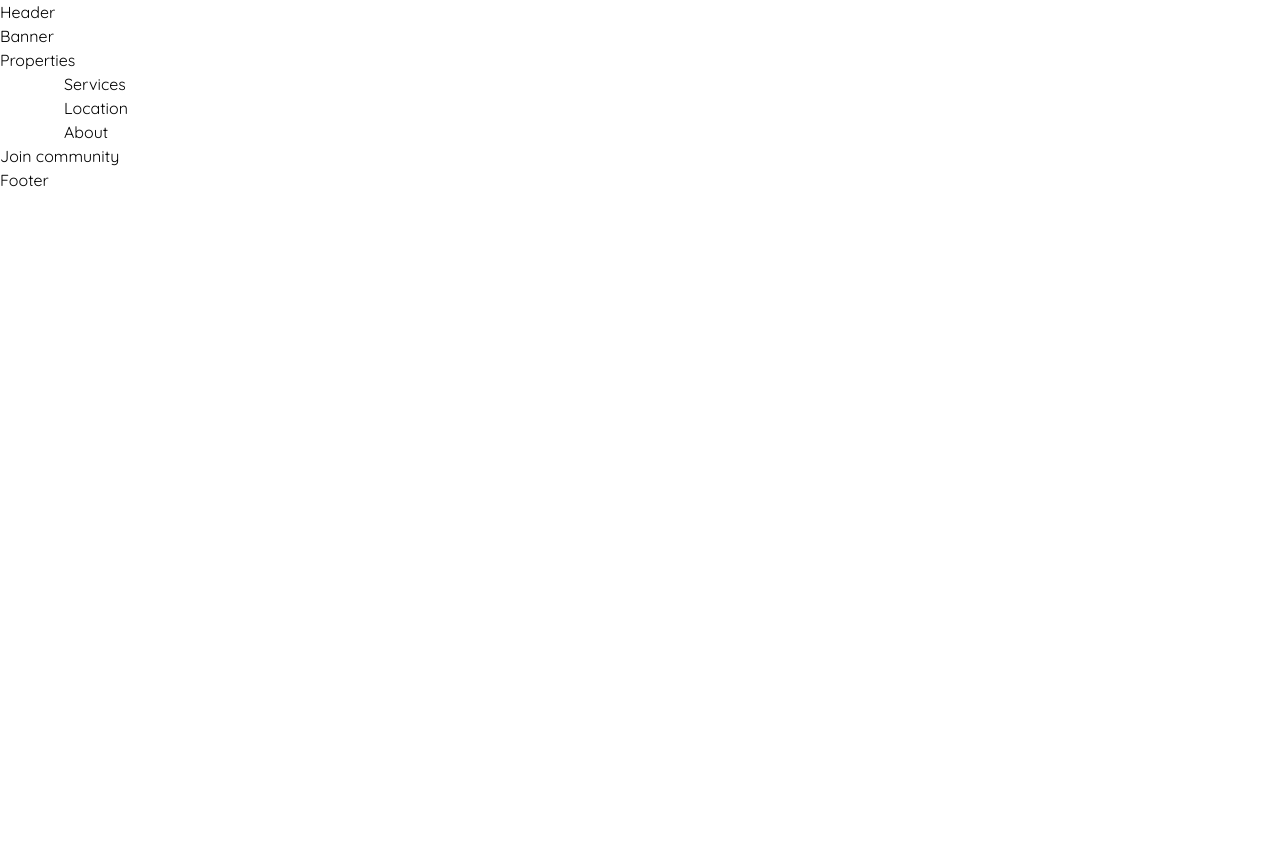
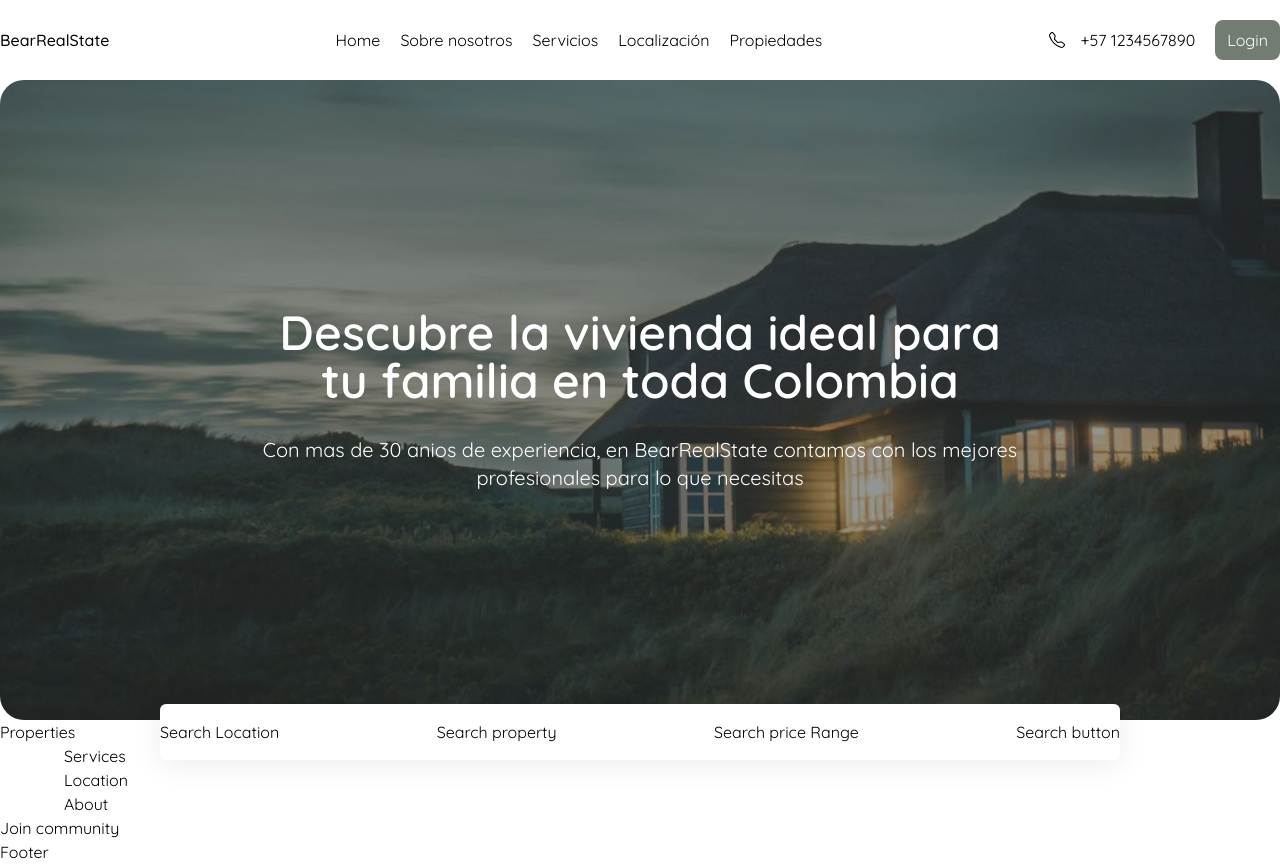
Before and after one commit to Trueno2564/real-state-lp, a Next.js app: page / in a window 1280 px wide. Before the commit the page ends 800 px from the top, so only its background shows below. Built offline with nearby package versions, Linux system fonts and the light colour scheme.

Commit message:
agregar componentes necesarios

```diff
--- a/src/components/Banner/Banner.tsx
+++ b/src/components/Banner/Banner.tsx
@@ -1,5 +1,15 @@
+import { FloatedSearch } from "../FloatedSearch";
+
 export function Banner() {
     return (
-        <p>Banner</p>
+        <div className="container relative mx-auto">
+            <div className="pt-20 md:pt-0 min-h-[80vh] bg-banner bg-no-repeat bg-cover bg-center rounded-3xl relative flex flex-col items-center md:justify-center">
+                <div className="max-w-3xl text-center text-white">
+                    <h2 className="text-5xl font-semibold">Descubre la vivienda ideal para tu familia en toda Colombia</h2>
+                    <p className="mt-2 text-xl md:mt-8">Con mas de 30 anios de experiencia, en BearRealState contamos con los mejores profesionales para lo que necesitas</p>
+                </div>
+                <FloatedSearch/>
+            </div>
+        </div>
     )
 }
--- a/src/components/FloatedSearch/FloatedSearch.tsx
+++ b/src/components/FloatedSearch/FloatedSearch.tsx
@@ -1,6 +1,19 @@
+import { SearchButton } from "../SearchButton";
+import { SearchLocation } from "../SearchLocation";
+import { SearchPriceRange } from "../SearchPriceRange";
+import { SearchProperty } from "../SearchProperty";
+import { Transition } from "../Transition";
 
 export function FloatedSearch() {
     return (
-        <p>Floated search</p>
+        <Transition className="absolute bottom-10 md:-bottom-10 left-0 right-0 w-[75%] mx-auto">
+            <div className="flex-col justify-between gap-4 py-4 bg-white rounded-md md:flex md:flex-row backdrop-blur shadow-light">
+                <SearchLocation/>
+                <SearchProperty/>
+                <SearchPriceRange/>
+                <SearchButton/>
+            </div>
+        </Transition>
+
     )
 }
--- a/src/components/Header/Header.tsx
+++ b/src/components/Header/Header.tsx
@@ -1,8 +1,30 @@
 "use client"
 
+import { CiMenuFries } from 'react-icons/ci'
+import { BsTelephone } from 'react-icons/bs'
+import Link from "next/link"
+import { Navbar } from '../Navbar'
+import { useState } from 'react'
+
 export function Header() {
+    const [openMobileMenu, setOpenMobileMenu] = useState(false)
+    return (
+        <div className="container mx-auto my-5">
+            <div className="flex items-center justify-between px=5 md:px-0">
+                <Link href="/">
+                    <h1 className="font-medium">BearRealState</h1>
+                </Link>
+                <CiMenuFries className='block text-2xl md:hidden' onClick={() => setOpenMobileMenu(!openMobileMenu)}/>
+                <Navbar openMobileMenu={openMobileMenu}/>
+                <div className='flex items-center gap-2 md:gap-5'>
+                    <Link href="tel:1234567890" className='flex items-center gap-4 cursor-pointer'>
+                        <BsTelephone/>
+                        <span className='hidden md:block'>+57 1234567890</span>
+                    </Link>
+                    <Link href="/login" className='px-3 py-2 text-white rounded-lg bg-secondary hover:bg-black'>Login</Link>
+                </div>
+            </div>
 
-    return (
-        <p>Header</p>
+        </div>
     )
 }
--- a/src/components/Navbar/Navbar.tsx
+++ b/src/components/Navbar/Navbar.tsx
@@ -1,8 +1,77 @@
 import { useEffect, useState } from "react"
 import { dataHeader } from "../Header/Header.data"
-export function Navbar() {
+import { NavbarProps } from "./Navbar.types"
+import { AnimatePresence } from "framer-motion"
+import Link from "next/link"
+import { motion } from "framer-motion"
+import { Transition } from "../Transition"
+
+export function Navbar(props: NavbarProps) {
+    const {openMobileMenu} = props
+    const [isScrolling, setIsScrolling] = useState(false)
+
+    const handleScroll = () => {
+        if(window.scrollY >= window.innerHeight-600){
+            setIsScrolling(true)
+        }else{
+            setIsScrolling(false)
+        }
+    }
+
+    useEffect(() => {
+        window.addEventListener("scrool", handleScroll)
+        return () => {
+            window.removeEventListener("scroll", handleScroll)
+        }
+    },[])
 
     return (
-        <p>Navbar</p>
+        <AnimatePresence>
+            {isScrolling? (
+                <motion.nav key={1}
+                variants={animationNavbar}
+                initial = "initial"
+                animate = "animated"
+                exit = "exit"
+                className="ml-auto mr-auto md:fixed z-[9999] right-0 left-0 px-6 py-3 text-white bg-gray-400/40 top-10 rounded-3xl backdrop-blur w-fit"
+                >
+                    <div className="items-center hidden gap-5 md:flex">
+                        {dataHeader.map(({id, name, link}) =>(
+                            <Link key={id} href={link} className="hover:text-secondary hover:border-b-[1px] hover:border-secondary">{name}</Link>
+                        ))}
+                        <Link href="/login" className="px-3 py-2 text-white rounded-lg bg-secondary hover:bg-black"></Link>
+                    </div>
+                </motion.nav>
+            ):(
+                <div className={`${openMobileMenu? 'absolute z-[1] left-0 top-20 bg-white r-0 w-full px-4 py-4' : 'hidden'} gap-5 md:flex`}>
+                    {dataHeader.map(({id, name, link}) => (
+                        <Link key={id} href={link} className="block hover:text-secondary hover:border-b-[1px] hover:border-secondary">{name}
+
+                        </Link>
+                    ))}
+                </div>
+            )}
+
+        </AnimatePresence>
     )
 }
+
+const animationNavbar = {
+    initial: {
+        y:-20,
+        opacity:0
+    },
+    animate: {
+        y:0,
+        opacity: 1,
+        transition: {
+            stiffness: 100,
+            damping: 20,
+            type: "spring"
+        }
+    },
+    exit: {
+        y: -20,
+        opacity: 0
+    }
+}
--- a/src/components/Transition/Transition.tsx
+++ b/src/components/Transition/Transition.tsx
@@ -1,13 +1,35 @@
 import { useEffect, useRef } from "react";
 import { TransitionProps } from "./Transition.types";
+import { useAnimation, useInView, motion } from "framer-motion";
+import { fadeIn } from "./TransitionFramer";
 
 export function Transition(props: TransitionProps) {
     const { children, className } = props
     const ref = useRef(null)
 
+    const isInView = useInView(ref, {once: false})
+    const mainControls = useAnimation()
+    const slideControls = useAnimation()
+
+    useEffect(() =>{
+        if(isInView){
+            mainControls.start("visible")
+            slideControls.start("visible")
+        }
+    },[isInView])
+
     return (
         <div ref={ref}>
-            {children}
+            <motion.div
+                variants={fadeIn()}
+                initial="hidden"
+                animate={mainControls}
+                exit="hidden"
+                className={className}
+            >
+                {children}
+            </motion.div>
+
         </div>
     )
 }
--- /dev/null
+++ b/src/components/Transition/TransitionFramer.ts
@@ -0,0 +1,26 @@
+export const fadeIn = () => {
+    return {
+        hidden: {
+            y:100,
+            opacity: 0,
+            x:0,
+            transition: {
+                type:"tween",
+                duration: 0.8,
+                delay: 0.8,
+                ease: [0.25]
+            },
+        },
+        visible: {
+            y:0,
+            x:0,
+            opacity:1,
+            transition: {
+                type: "tween",
+                duration: 0.7,
+                delay:0.7,
+                ease: [0.25, 0.25, 0.25, 0.75]
+            }
+        }
+    }
+}
--- a/src/components/TransitionPage/TransitionPage.tsx
+++ b/src/components/TransitionPage/TransitionPage.tsx
@@ -11,6 +11,15 @@ export function TransitionPage() {
                 animate = "animate"
                 exit = "exit"
                 transition = {{delay: 0.2, duration:0.6, ease: "easeInOut"}}
+                >
+                </motion.div>
+                <motion.div
+                className="fixed top-0 bottom-0 right-full w-screen h-screen z-20 bg-secondary/70 opacity-50"
+                variants = {transitionVariantsPage}
+                initial = "initial"
+                animate = "animate"
+                exit = "exit"
+                transition = {{delay: 0.4, duration:0.6, ease: "easeInOut"}}
                 >
                 </motion.div>
             </div>
```
